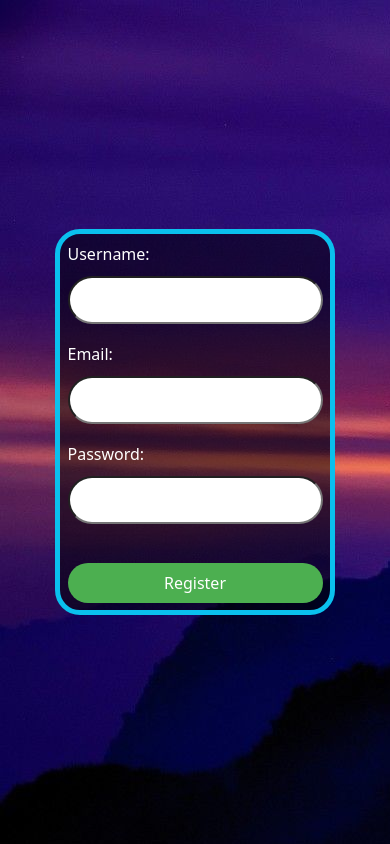
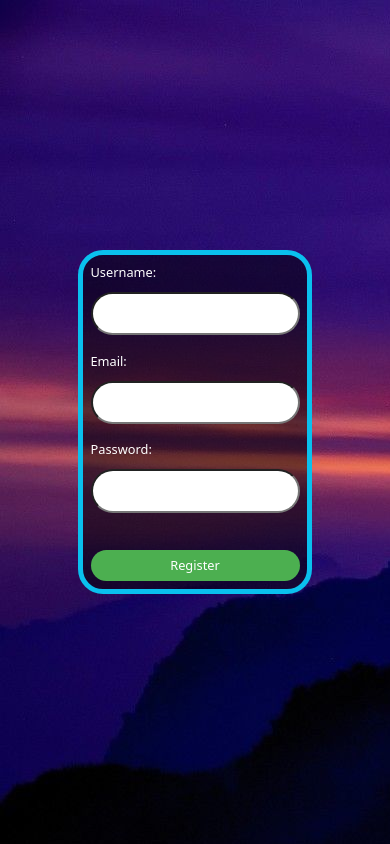
Before and after one commit to Acepatil/frontendMovieOpinion, a React (Vite) app: page /register in a window 390 px wide. Built offline with nearby package versions, Linux system fonts and the light colour scheme; no server answers.

Commit message:
"For landScape As Well"

```diff
--- a/src/Login.css
+++ b/src/Login.css
@@ -72,3 +72,75 @@
         font-size: 0.9em;
     }
 }
+
+/* Media queries for landscape orientation */
+@media (max-width: 800px) and (orientation: landscape) {
+    .login-form {
+        font-size: 1.2em;
+        margin: 10px;
+        padding: 2%;
+    }
+
+    .login-form button {
+        padding: 10px 20px;
+        margin-top: 10px;
+    }
+
+    .login-form input[type="text"],
+    .login-form input[type="password"],
+    .login-form input[type="email"] {
+        padding: 2%;
+    }
+
+    .login-form p {
+        font-size: 1em;
+    }
+}
+
+/* Media queries for very small screens */
+@media (max-width: 400px) {
+    .login-form {
+        font-size: 0.8em;
+        margin: 10px;
+        padding: 2%;
+    }
+
+    .login-form button {
+        padding: 6px 12px;
+        margin-top: 5px;
+    }
+
+    .login-form input[type="text"],
+    .login-form input[type="password"],
+    .login-form input[type="email"] {
+        padding: 1%;
+    }
+
+    .login-form p {
+        font-size: 0.8em;
+    }
+}
+
+/* Media queries for large screens in landscape orientation */
+@media (max-width: 1200px) and (orientation: landscape) {
+    .login-form {
+        font-size: 1.5em;
+        margin: 20px;
+        padding: 2.5%;
+    }
+
+    .login-form button {
+        padding: 10px 20px;
+        margin-top: 10px;
+    }
+
+    .login-form input[type="text"],
+    .login-form input[type="password"],
+    .login-form input[type="email"] {
+        padding: 1.5%;
+    }
+
+    .login-form p {
+        font-size: 1.2em;
+    }
+}
```
